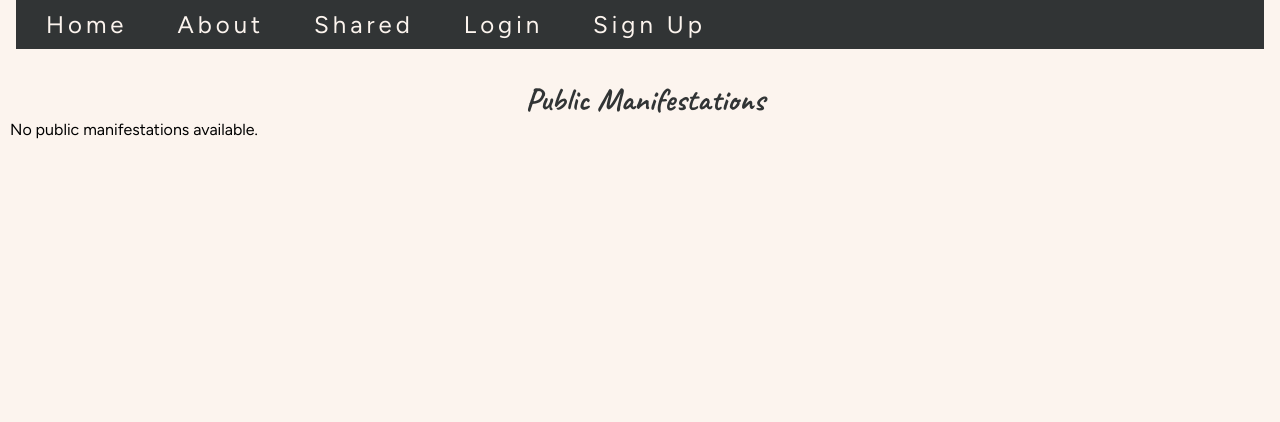
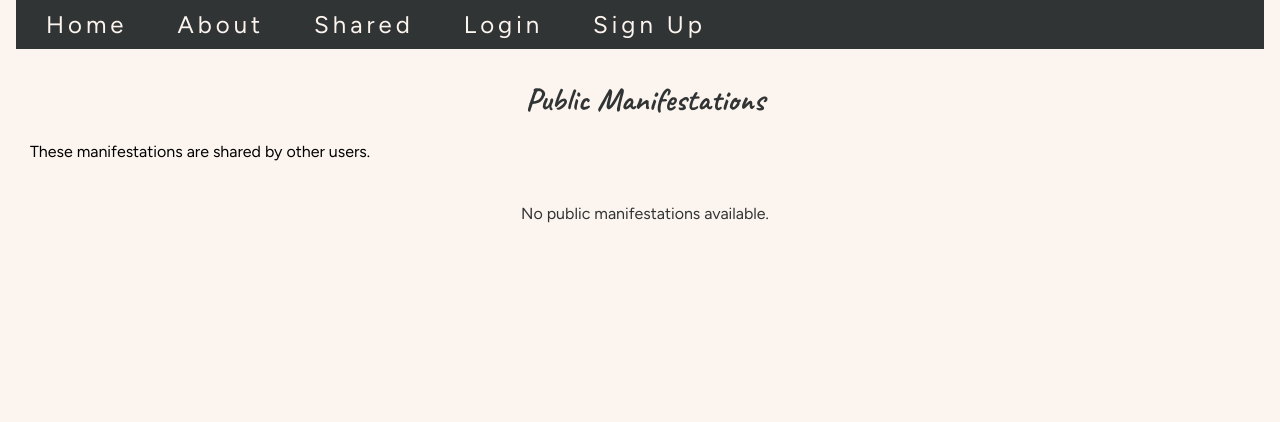
Before and after one commit to Jo-JPEG/manifestation-magic, a Django app: page /public-manifestations/ in a window 1280 px wide. Shown: the top 422 px of the page. Run offline with Django 4.2, Linux system fonts and the light colour scheme; data that the repository does not hold is empty; some libraries are stand-ins or nearby versions; some web fonts are replaced.

Commit message:
style public_manifestations list

```diff
--- a/manifest/templates/manifest/public_manifestations.html
+++ b/manifest/templates/manifest/public_manifestations.html
@@ -4,14 +4,17 @@
 
 {% block content %}
 <h1>Public Manifestations</h1>
-<ul>
+<p>These manifestations are shared by other users.</p>
+<div class="list-container">
+    <ul class="public-list">
         {% for manifestation in manifestations %}
             <li>
-            <a href="{% url 'view_manifestation' manifestation.slug %}">{{ manifestation.title }}</a>
-            <p>by {{ manifestation.owner }}</p>
+                <a href="{% url 'view_manifestation' manifestation.slug %}"><i class="fa-solid fa-sun"></i>{{ manifestation.title }}</a> <i class="fa-solid fa-feather-pointed"></i> {{ manifestation.owner }}
             </li>
         {% empty %}
             <li>No public manifestations available.</li>
         {% endfor %}
     </ul>
+</div>
+
 {% endblock %}
--- a/static/manifest/css/style.css
+++ b/static/manifest/css/style.css
@@ -216,6 +216,21 @@ a:hover {
     font-size: 60%;
 }
 
+.public-list {
+    padding: 5px;
+    margin: 5px;
+    list-style-type: none;
+    color: var(--text-color-dark);
+}
+
+.public-list a {
+    color: var(--text-color-dark);
+    text-decoration: none;
+    font-size: 180%;
+    font-family: var(--secondary-font);
+    padding: 5px;
+}
+
 .center {
     text-align: center;
 }
```
Lines whose indentation alone changed are shown as unchanged.
